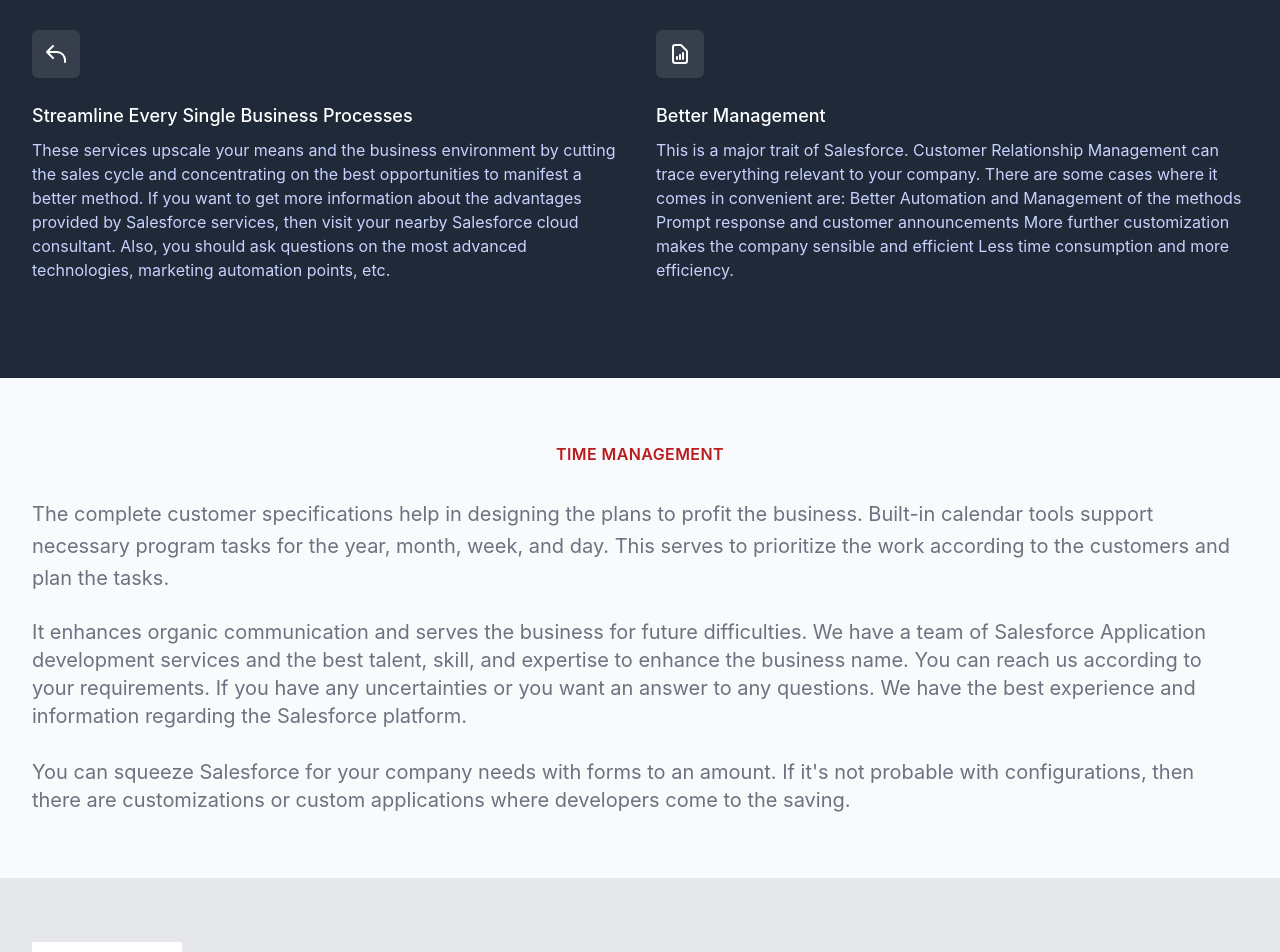
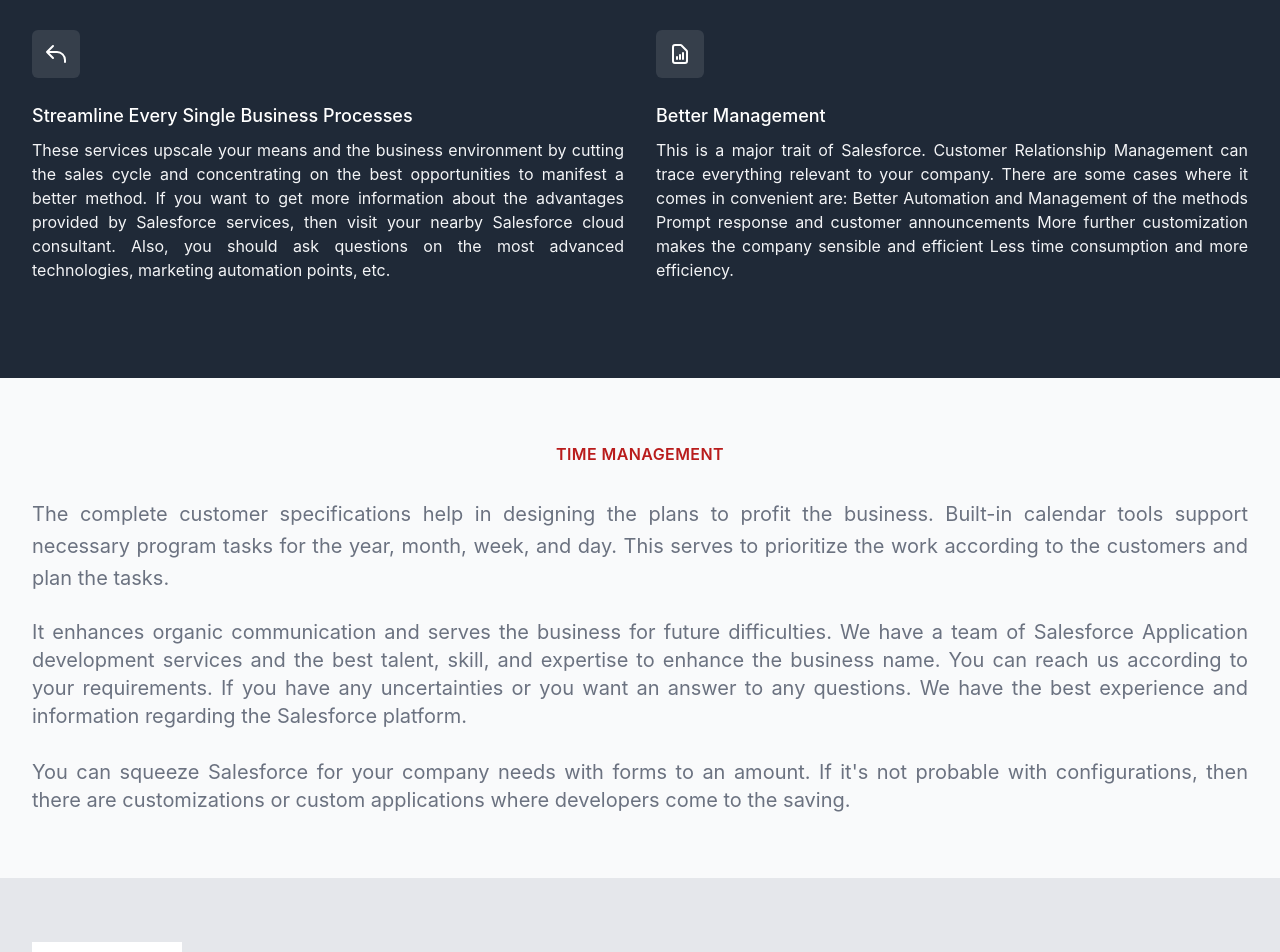
Before and after one commit to Softcoplus-org/softcoplus-website, a Next.js app: page / in a window 1280 px wide. Shown: the part 2860-3812 px from the top of the page. Built offline with nearby package versions, Linux system fonts and the light colour scheme.

Commit message:
Update More.tsx

```diff
--- a/components/Home/More.tsx
+++ b/components/Home/More.tsx
@@ -94,7 +94,7 @@
                 </div>
                 <div className="mt-6">
                   <h3 className="text-lg font-medium text-white">{feature.name}</h3>
-                  <p className="mt-2 text-base text-indigo-200">{feature.description}</p>
+                  <p className="mt-2 text-base text-justify text-gray-100">{feature.description}</p>
                 </div>
               </div>
             ))}
@@ -112,12 +112,12 @@
             </span>
 
         </h1>
-        <p className="mt-8 text-xl text-gray-500 max-w-7xl mx-auto leading-8">
+        <p className="mt-8 text-xl text-gray-500 max-w-7xl mx-auto leading-8 text-justify">
         The complete customer specifications help in designing the plans to profit the business. Built-in calendar tools support necessary program tasks for the year, month, week, and day. This serves to prioritize the work according to the customers and plan the tasks.
 
         </p>
         </div>
-        <div className="mt-6  text-xl max-w-7xl mx-auto text-gray-500">
+        <div className="mt-6  text-xl max-w-7xl mx-auto text-gray-500 text-justify">
         <p>
         It enhances organic communication and serves the business for future difficulties. We have a team of Salesforce Application development services and the best talent, skill, and expertise to enhance the business name. You can reach us according to your requirements. If you have any uncertainties or you want an answer to any questions. We have the best experience and information regarding the Salesforce platform.
 
```
